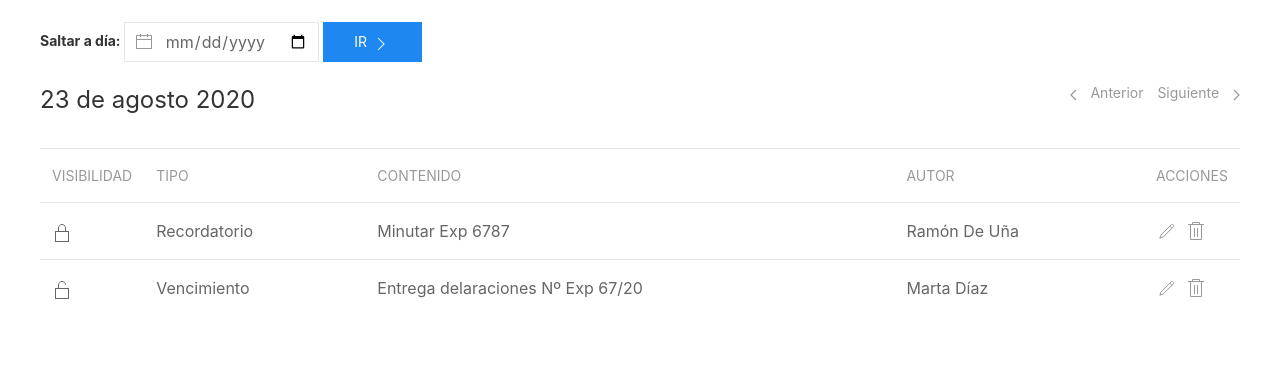
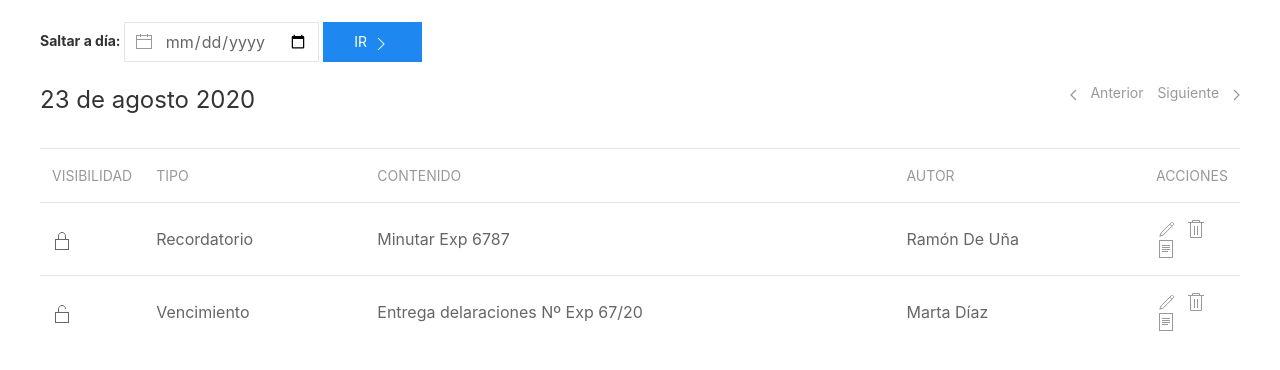
Before and after one commit to HipyCas/WeLex, a plain HTML site: page agenda.html in a window 1280 px wide. Shown: the part 172-542 px from the top of the page. Drawn offline with nearby package versions, Linux system fonts and the light colour scheme.

Commit message:
Expediente agenda action
Added a new icon to the iconnav on agenda actions to go to the exp of
the action

```diff
--- a/agenda.html
+++ b/agenda.html
@@ -4,7 +4,7 @@
     <title>Agenda - WeLex</title>
 
     <meta charset="utf-8">
-	<meta name="viewport" content="width=device-width, initial-scale=1.0"/>
+    <meta name="viewport" content="width=device-width, initial-scale=1.0" />
 
     <!-- UIkit CSS -->
     <link rel="stylesheet" href="https://cdn.jsdelivr.net/npm/uikit@3.5.5/dist/css/uikit.min.css" />
@@ -42,7 +42,8 @@
                                     <li><ul class="uk-iconnav uk-padding-small">
                                         <li><a href="iniciar" uk-icon="users"></a></li>
                                         <li><a href="salir" uk-icon="sign-out"></a></li>
-	                    			</ul></li>
+                                    </ul>
+                                    </li>
                                 </ul>
                             </div>
                         </li>
@@ -101,7 +102,9 @@
                         <td><ul class="uk-iconnav">
                             <li><a href="agenda/editar/6787" uk-icon="pencil" uk-tooltip="Editar"></a></li>
                             <li><a href="agenda/eliminar/6787" uk-icon="trash" uk-tooltip="Eliminar"></a></li>
-	    				</ul></td>
+                            <li><a href="expedientes/67-20" uk-icon="file-text" uk-tooltip="Ir a expediente"></a></li>
+                        </ul>
+                        </td>
                     </tr>
                     <tr>
                         <td><span uk-icon="unlock" uk-tooltip="Público"></span></td>
@@ -111,7 +114,9 @@
                         <td><ul class="uk-iconnav">
                             <li><a href="agenda/editar/6787" uk-icon="pencil" uk-tooltip="Editar"></a></li>
                             <li><a href="agenda/eliminar/6787" uk-icon="trash" uk-tooltip="Eliminar"></a></li>
-	    				</ul></td>
+                            <li><a href="expedientes/67-20" uk-icon="file-text" uk-tooltip="Ir a expediente"></a></li>
+                        </ul>
+                        </td>
                     </tr>
                 </tbody>
             </table>
```
Lines whose indentation alone changed are shown as unchanged.
